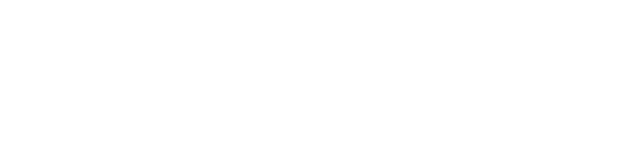
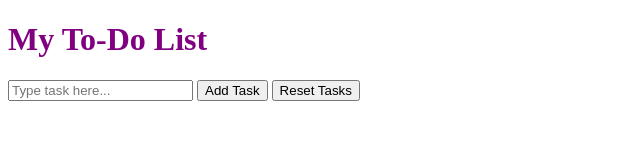
Before and after one commit to Deven-HG/To-Do-List, a website: page index.html in a window 1280 px wide. Shown: the whole page, without its empty margins (0-640 px from the left). Drawn offline with Linux system fonts and the light colour scheme.

Commit message:
add input box and buttons

```diff
--- a/index.html
+++ b/index.html
@@ -1,11 +1,21 @@
 <!DOCTYPE html>
 <html lang="en">
 <head>
+  <link rel="stylesheet" href="./style.css">
   <meta charset="UTF-8">
   <meta name="viewport" content="width=device-width, initial-scale=1.0">
-  <title>Document</title>
+  <title>To-Do-List-DN</title>
 </head>
 <body>
+  <h1>My To-Do List</h1>
+  <form>
+    <input type="text" name="Task-Input" value="" placeholder="Type task here...">
+    <button type="button">Add Task</button>
+    <button type="reset">Reset Tasks</button>
+  </form>
+  <section>
 
+  </section>
+  <script src="./index.js"></script>
 </body>
 </html>
--- a/index.js
+++ b/index.js
@@ -0,0 +1 @@
+console.log('My code is running');
--- a/style.css
+++ b/style.css
@@ -0,0 +1,3 @@
+h1 {
+    color: purple;
+}
```
Also changed, not shown: package.json (added, +16 -0 lines), 1 other file.
